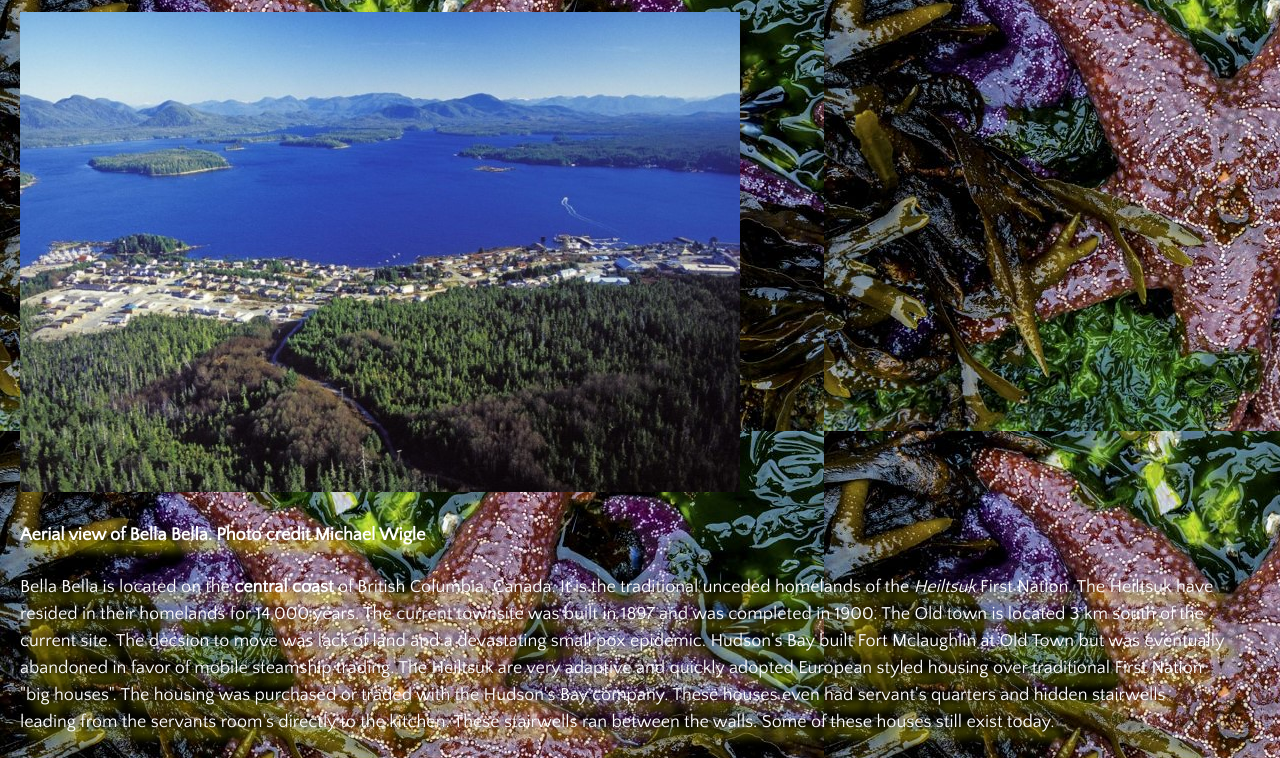
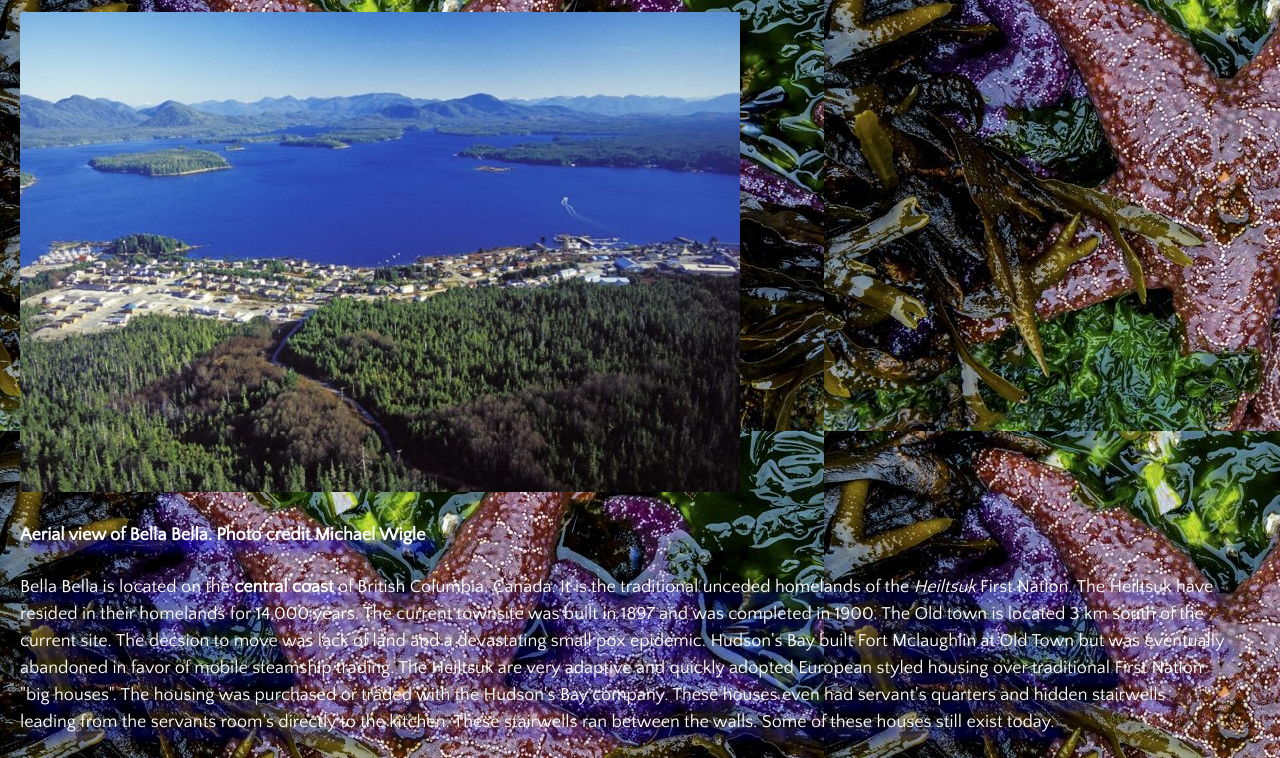
Before and after one commit to petermvickers/website, a plain HTML site: page index.html in a window 1280 px wide. Shown: the part 84-842 px from the top of the page. Drawn offline with Linux system fonts and the light colour scheme.

Commit message:
Add files via upload

```diff
--- a/style.css
+++ b/style.css
@@ -8,7 +8,7 @@ body {
   background-color: white;
   color: white;
   font-family: 'Quattrocento Sans', sans-serif;
-  text-shadow: 10px 10px 10px yellow;
+  text-shadow: 10px 10px 10px blue;
   font-size: 18px;
   margin: 10px 20px 10px;
   line-height: 1;
```
